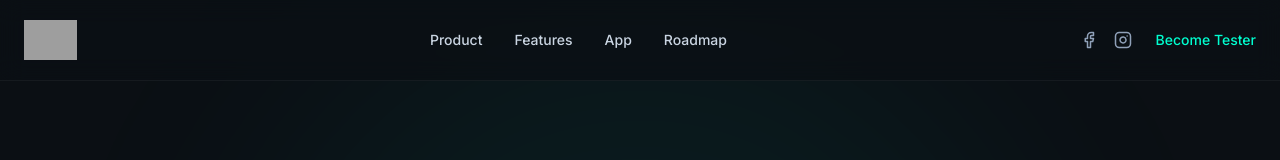
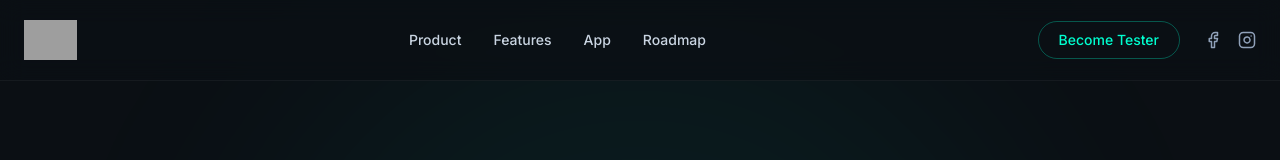
Before and after one commit to NewlanderDesign/nad2026, a Next.js app: page / in a window 1280 px wide. Shown: the top 160 px of the page. Built offline with nearby package versions, Linux system fonts and the light colour scheme; grey boxes are pictures that could not be loaded.

Commit message:
feat(navbar): Add "Become Tester" CTA to Navbar
Enhances the navbar with a prominent "Become Tester" call-to-action button. This improves discoverability for users interested in participating in beta testing.

Also updates the Contact section to reflect the new tester call-to-action.

```diff
--- a/components/Contact.tsx
+++ b/components/Contact.tsx
@@ -15,7 +15,7 @@ export function Contact() {
           >
             Get in Touch
           </motion.h2>
-          <p className="text-slate-400">Have questions about the development? Send us a message.</p>
+          <p className="text-slate-400">Have questions about the development or want to become a beta tester? Send us a message.</p>
         </div>
 
         <motion.form
--- a/components/Navbar.tsx
+++ b/components/Navbar.tsx
@@ -23,6 +23,9 @@ export function Navbar() {
           <Link href="#roadmap" className="hover:text-white transition-colors">Roadmap</Link>
         </div>
         <div className="flex items-center gap-6">
+          <Link href="#contact" className="text-sm font-medium text-[#00ffd0] hover:text-white transition-all border border-[#00ffd0]/30 hover:border-[#00ffd0] hover:bg-[#00ffd0]/10 px-5 py-2 rounded-full">
+            Become Tester
+          </Link>
           <div className="hidden sm:flex items-center gap-4 text-slate-400">
             <Link href="#" className="hover:text-[#00ffd0] transition-colors" aria-label="Facebook">
               <Facebook size={18} />
@@ -31,9 +34,6 @@ export function Navbar() {
               <Instagram size={18} />
             </Link>
           </div>
-          <Link href="#contact" className="text-sm font-medium text-[#00ffd0] hover:text-white transition-colors">
-            Become Tester
-          </Link>
         </div>
       </div>
     </nav>
```
